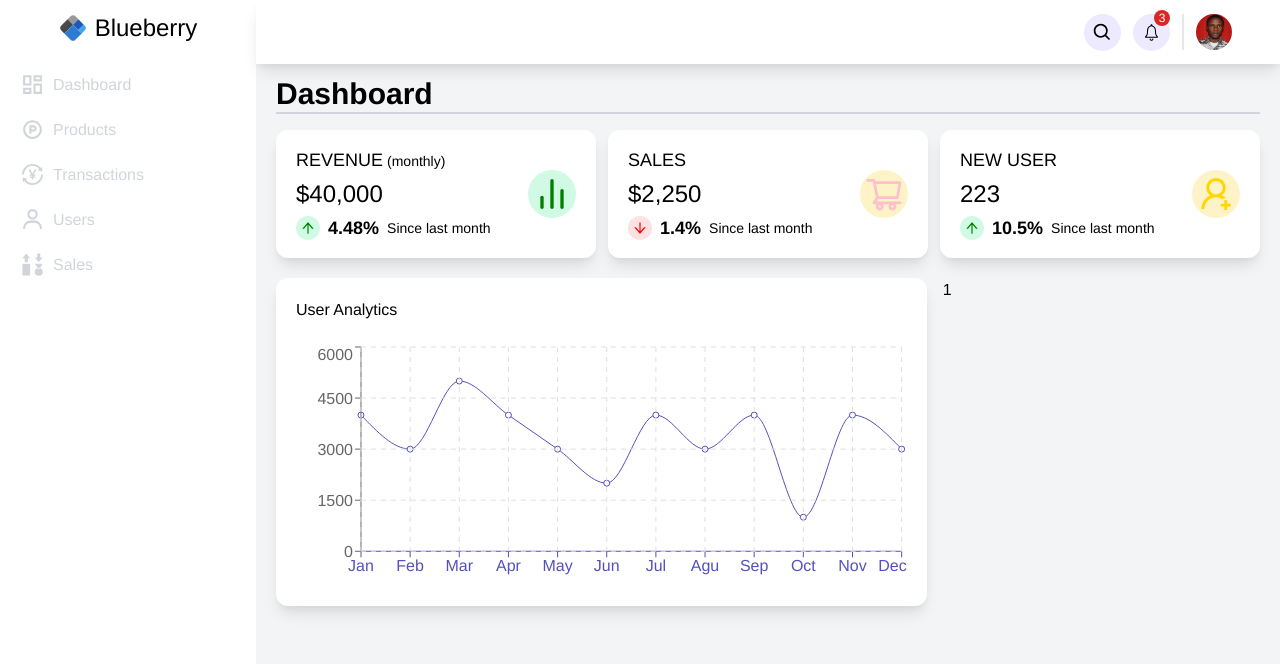
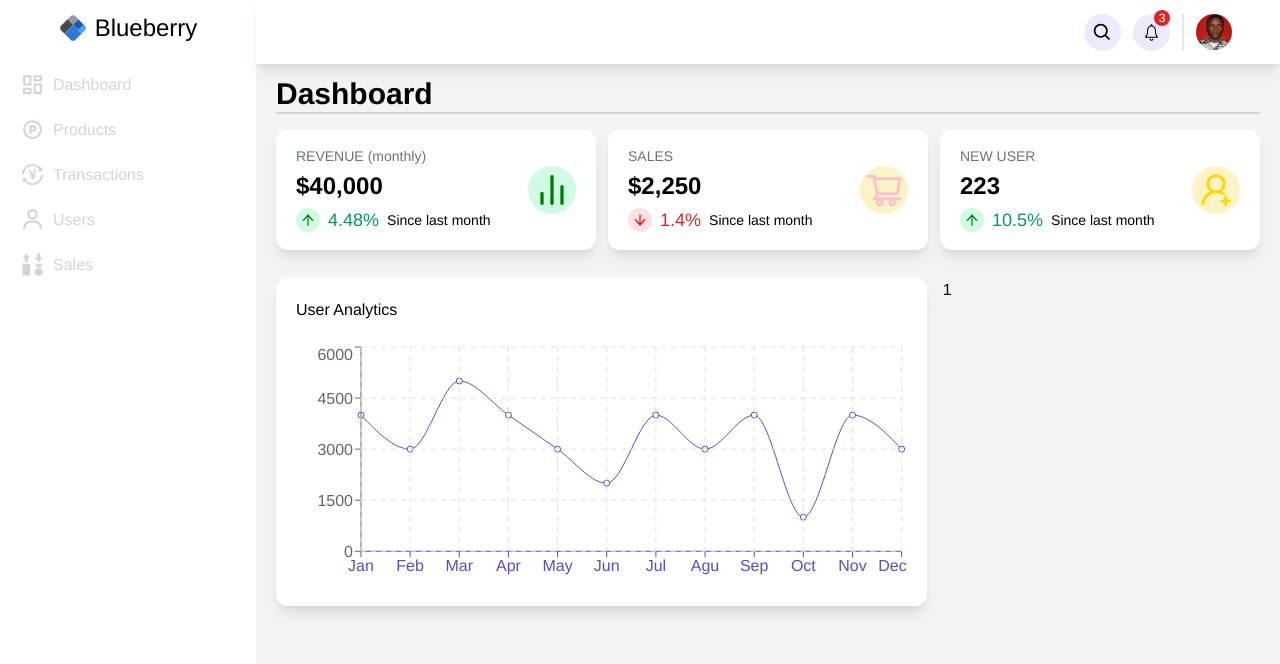
Before and after one commit to aagbotemi/admin-dashboard, a React (Create React App) app: page / in a window 1280 px wide. Shown: the top 664 px of the page. Built offline with nearby package versions, Linux system fonts and the light colour scheme.

Commit message:
featured info redesigned

```diff
--- a/src/components/FeaturedInfo.js
+++ b/src/components/FeaturedInfo.js
@@ -12,21 +12,22 @@ const FeaturedInfo = () => {
                     return (
                         <li key={item.id} className="bg-white flex justify-start justify-between p-3 sm:py-4 sm:px-5 rounded-xl shadow-lg cursor-pointer">
                             <div>
-                                <h2 className="text-lg uppercase">
+                                <h2 className="text-sm text-gray-500 uppercase font-medium">
                                     {item.name}
                                     {item.subName ? <span className="text-sm lowercase ml-1">({item.subName})</span> : null }
                                 </h2>
-                                <div className="my-1 text-2xl font-medium ">
-                                    {item.amount ? <span>&#36;{formatNumber(item.amount)}</span> : formatNumber(item.count)}</div>
+                                <div className="my-1 text-2xl font-semibold ">
+                                    {item.amount ? <span>&#36;{formatNumber(item.amount)}</span> : formatNumber(item.count)}
+                                </div>
                                 <div className="flex items-center">
                                     <span className={`${item.increase ? "bg-green-100" : "bg-red-100"} p-1 rounded-full`}>
                                         {item.increase ? <AiOutlineArrowUp color="green" /> : <AiOutlineArrowDown color="red"/>}
                                     </span>
-                                    <span className="font-semibold mx-2 text-lg">{item.percentage}%</span>
+                                    <span className={`${item.increase ? "text-green-600" : "text-red-600"} font-medium mx-2 text-lg`}>{item.percentage}%</span>
                                     <span className="text-sm">{item.timeline}</span>
                                 </div>
                             </div>
-                            <div className={`text-sm rounded-full my-auto p-1 ${item.iconBgClr}`}>
+                            <div className={`${item.iconBgClr} text-sm rounded-full my-auto p-1`}>
                                 {item.iconLg}
                             </div>
 
--- a/src/pages/Home.js
+++ b/src/pages/Home.js
@@ -9,7 +9,7 @@ const Home = () => {
             <h1 className="mb-4 text-3xl font-semibold border-b-2 border-gray-300">Dashboard</h1>
             <FeaturedInfo />
 
-            <div className="grid md:grid-cols-3 grid-cols-1 gap-4 mt-5">
+            <div className="grid md:grid-cols-3 grid-cols-1 gap-4 mt-7">
                 <div className="col-span-2">
                     <Chart data={userData} title="User Analytics" grid dataKey="Active User" />
                 </div>
```
